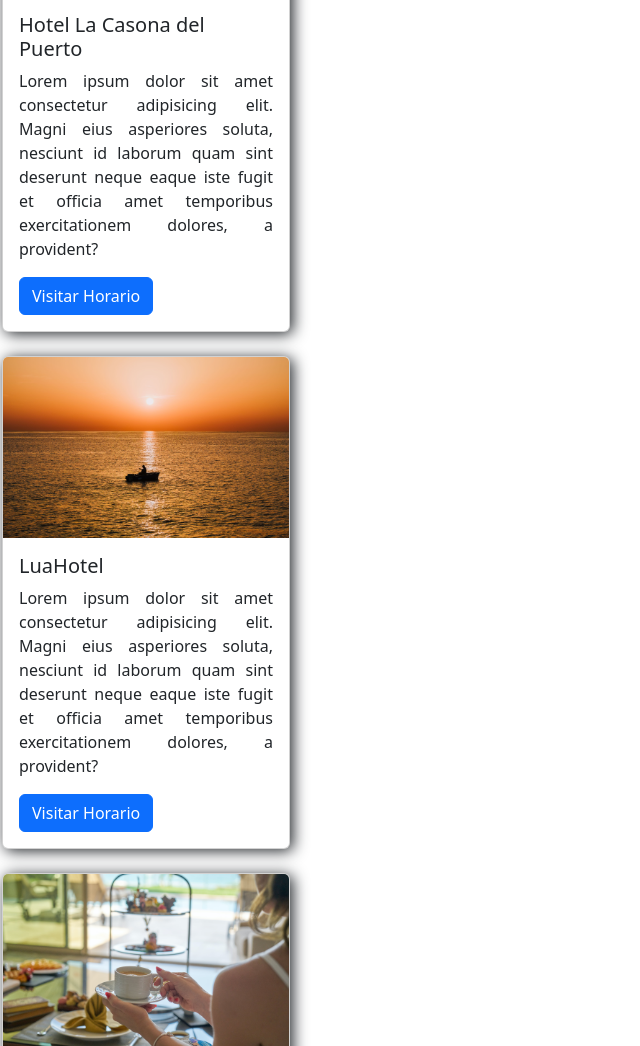
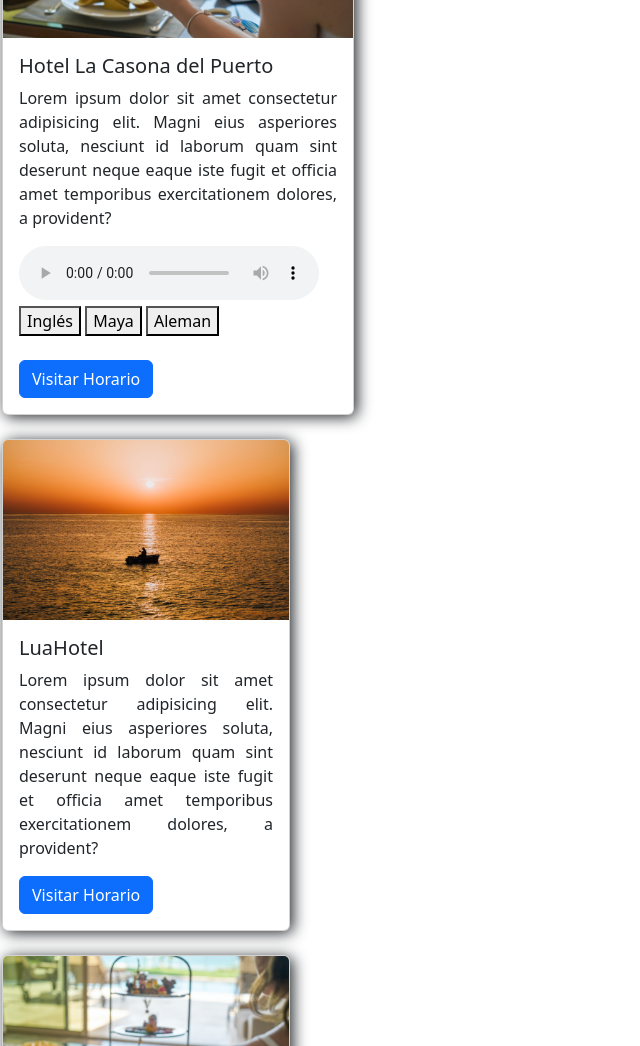
Before and after one commit to ManuelPeva/My_map, a plain HTML site: page home.html in a window 1280 px wide. Shown: the part 1429-2475 px from the top of the page, without its empty margins (0-640 px from the left). Drawn offline with nearby package versions, Linux system fonts and the light colour scheme.

Commit message:
Terminación de la función changeLanguage

```diff
--- a/JS/home.js
+++ b/JS/home.js
@@ -20,3 +20,27 @@ document.addEventListener("DOMContentLoaded", function () {
         });
     });
 });
+
+//Creación de la función de audio en el card
+function changeLanguage(language){
+    var audioElement = document.getElementById('audioPlayer');
+    var sourceElement = ducument.getElementById('audioSource');
+
+    switch (language) {
+        case 'english':
+            sourceElement.src = './Assets/audio/english.mp3';
+            break;
+        case 'maya':
+            sourceElement.src = './Assets/audio/maya.mp3';
+            break;
+        case 'german':
+            sourceElement.src = './Assets/audio/german.mp3';
+            break;
+        default:
+            //acción predeterminada en ingles si el idioma no se reconoce
+            sourceElement.src = './Assets/audio/english.mp3';
+
+    }
+
+    audioElement.load(); //Recarga el elemento de audio con la nueva fuente
+}
--- a/home.html
+++ b/home.html
@@ -153,7 +153,7 @@
 
     <!--Inicio de la card informativa, proxima modificación para que aparezca con indicaciones de js -->
     <div id="hotel1" class="card-container">
-        <div class="card" style="width: 18rem;">
+        <div class="card" style="width: 22rem;">
             <img src="./Assets/fondo_1.png" class="card-img-top" alt="card de información">
             <div class="card-body">
                 <h5 class="card-title">Hotel La Casona del Puerto</h5>
@@ -162,6 +162,17 @@
                     Magni eius asperiores soluta, nesciunt id laborum quam sint deserunt neque eaque iste fugit et
                     officia
                     amet temporibus exercitationem dolores, a provident?</p>
+
+                    <audio id="audioPlayer" controls>
+                        <source id="audioSource" src="#" type="audio/mp3">
+                        Lo siento tu navegador no soporta el elemento de audio
+                    </audio>
+                    <div>
+                        <button onclick="changeLanguage('english')">Inglés</button>
+                        <button onclick="changeLanguage('maya')">Maya</button>
+                        <button onclick="changeLanguage('german')">Aleman</button>
+                    </div>
+                    <br>
                 <a href="#" class="btn btn-primary">Visitar Horario</a>
             </div>
         </div>
```
Also changed, not shown: 1 other file.
